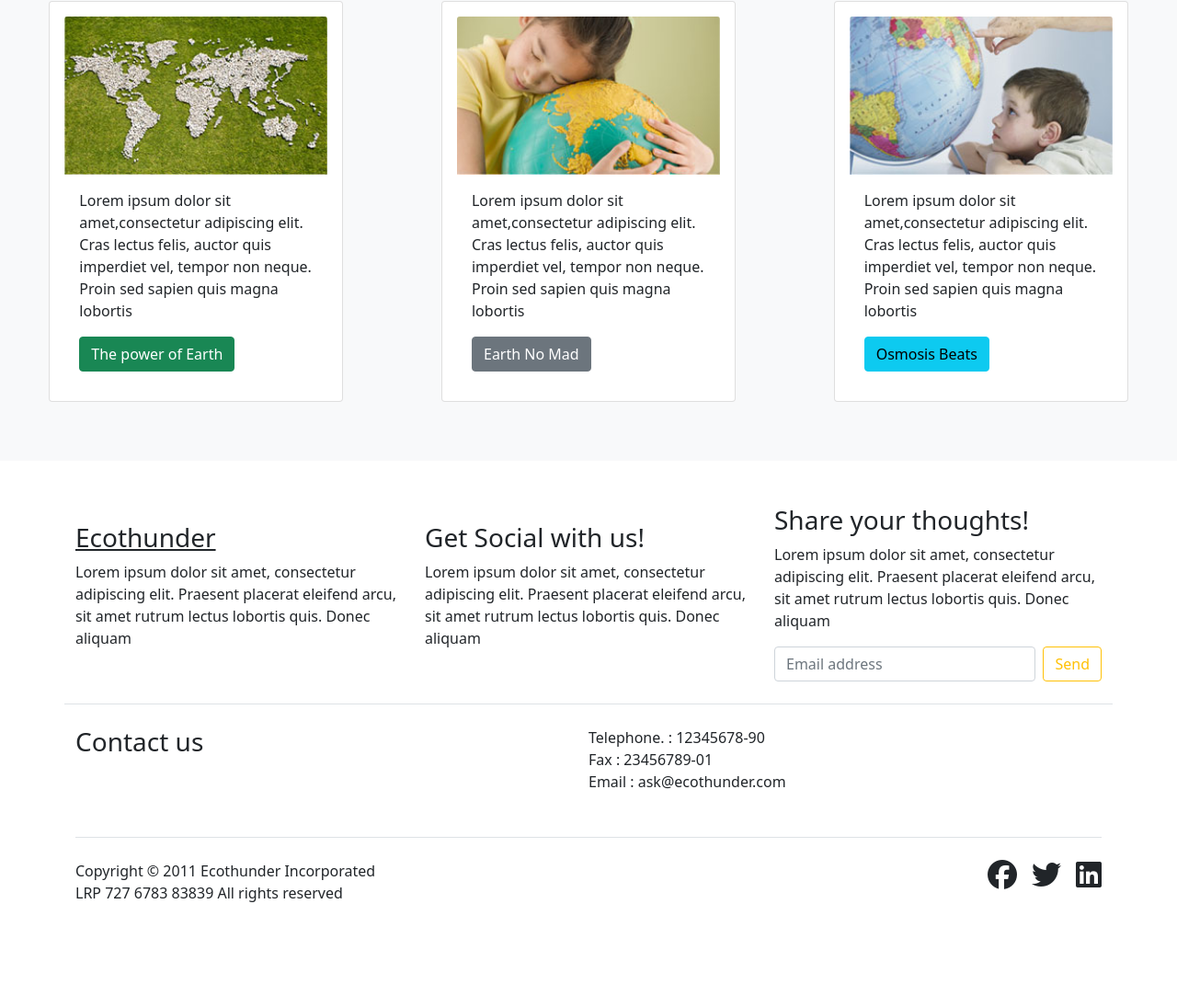
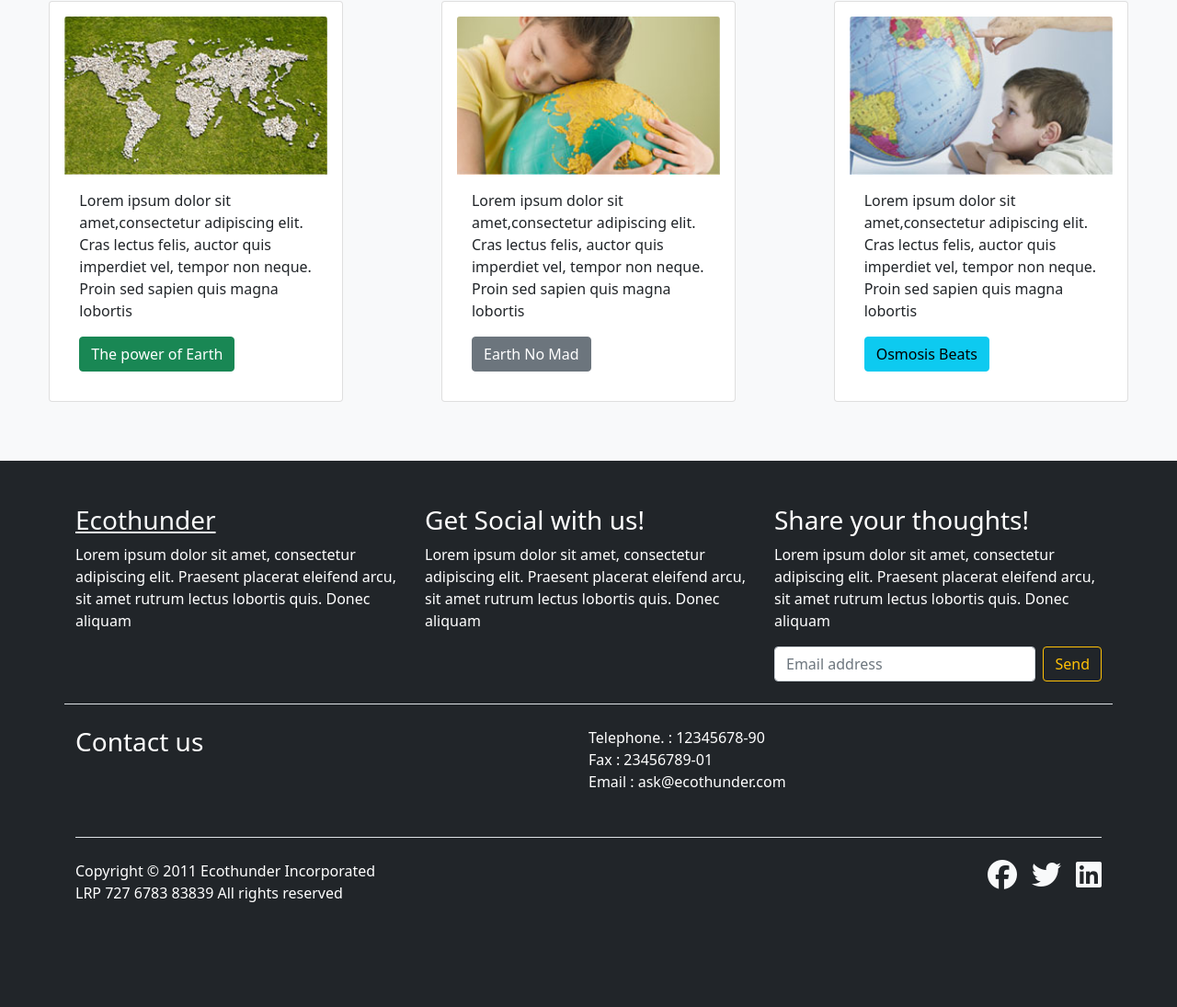
Before and after one commit to amorellb/ecothunder, a website: page index.html in a window 1280 px wide. Shown: the part 804-1899 px from the top of the page at 92% size. Drawn offline with nearby package versions, Linux system fonts and the light colour scheme.

Commit message:
style: change footer bg to dark

```diff
--- a/index.html
+++ b/index.html
@@ -186,23 +186,26 @@
       </section>
     </main>
 
+    <footer id="footer" class="bg-dark text-white">
       <div class="container">
-      <footer id="footer" class="py-5">
-        <div class="row flex-md-row flex-column align-items-center mb-4">
+        <div class="py-5">
+          <div
+            class="row flex-md-row align-items-md-start flex-column align-items-center mb-4"
+          >
             <div class="col-10 col-md-4">
-            <h3><a class="link-dark" href="index.html">Ecothunder</a></h3>
+              <h3><a class="link-light" href="index.html">Ecothunder</a></h3>
               <p>
-              Lorem ipsum dolor sit amet, consectetur adipiscing elit. Praesent
-              placerat eleifend arcu, sit amet rutrum lectus lobortis quis.
-              Donec aliquam
+                Lorem ipsum dolor sit amet, consectetur adipiscing elit.
+                Praesent placerat eleifend arcu, sit amet rutrum lectus lobortis
+                quis. Donec aliquam
               </p>
             </div>
             <div class="col-10 col-md-4">
               <h3>Get Social with us!</h3>
               <p>
-              Lorem ipsum dolor sit amet, consectetur adipiscing elit. Praesent
-              placerat eleifend arcu, sit amet rutrum lectus lobortis quis.
-              Donec aliquam
+                Lorem ipsum dolor sit amet, consectetur adipiscing elit.
+                Praesent placerat eleifend arcu, sit amet rutrum lectus lobortis
+                quis. Donec aliquam
               </p>
             </div>
 
@@ -211,8 +214,8 @@
                 <h3>Share your thoughts!</h3>
                 <p>
                   Lorem ipsum dolor sit amet, consectetur adipiscing elit.
-                Praesent placerat eleifend arcu, sit amet rutrum lectus lobortis
-                quis. Donec aliquam
+                  Praesent placerat eleifend arcu, sit amet rutrum lectus
+                  lobortis quis. Donec aliquam
                 </p>
                 <div class="d-flex w-100 gap-2">
                   <label for="subscribe" class="visually-hidden"
@@ -224,7 +227,11 @@
                     maxlength="30"
                     placeholder="Email address"
                   />
-                <button class="btn btn-outline-warning" type="button" value="">
+                  <button
+                    class="btn btn-outline-warning"
+                    type="button"
+                    value=""
+                  >
                     Send
                   </button>
                 </div>
@@ -246,23 +253,24 @@
             </p>
             <ul class="list-unstyled d-flex">
               <li class="ms-3">
-              <a href="#" class="link-dark" target="_blank"
+                <a href="#" class="link-light" target="_blank"
                   ><i class="fab fa-facebook fs-2"></i
                 ></a>
               </li>
               <li class="ms-3">
-              <a href="#" class="link-dark" target="_blank"
+                <a href="#" class="link-light" target="_blank"
                   ><i class="fab fa-twitter fs-2"></i
                 ></a>
               </li>
               <li class="ms-3">
-              <a href="#" class="link-dark"
+                <a href="#" class="link-light"
                   ><i class="fab fa-linkedin fs-2"></i
                 ></a>
               </li>
             </ul>
           </div>
+        </div>
+      </div>
     </footer>
-    </div>
   </body>
 </html>
```
Lines whose indentation alone changed are shown as unchanged.
